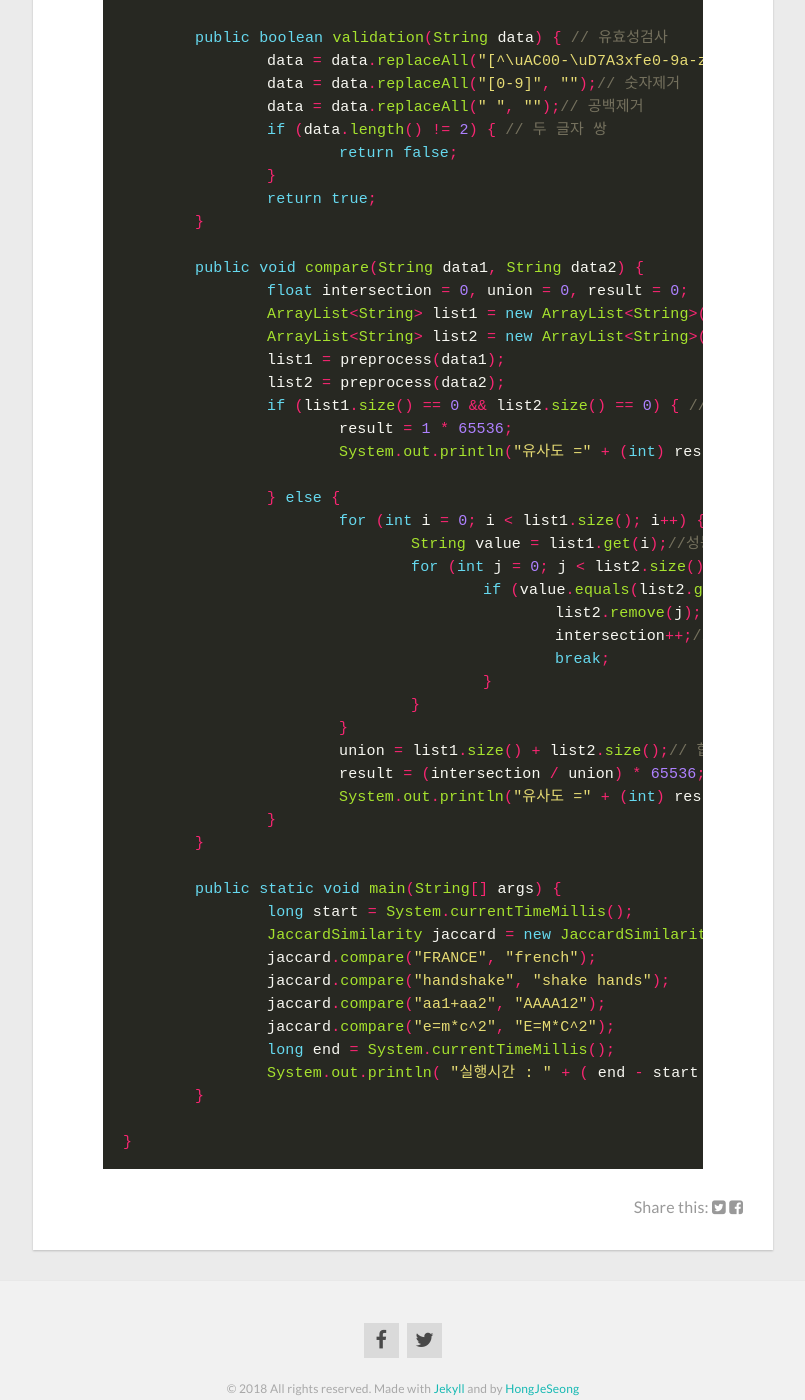
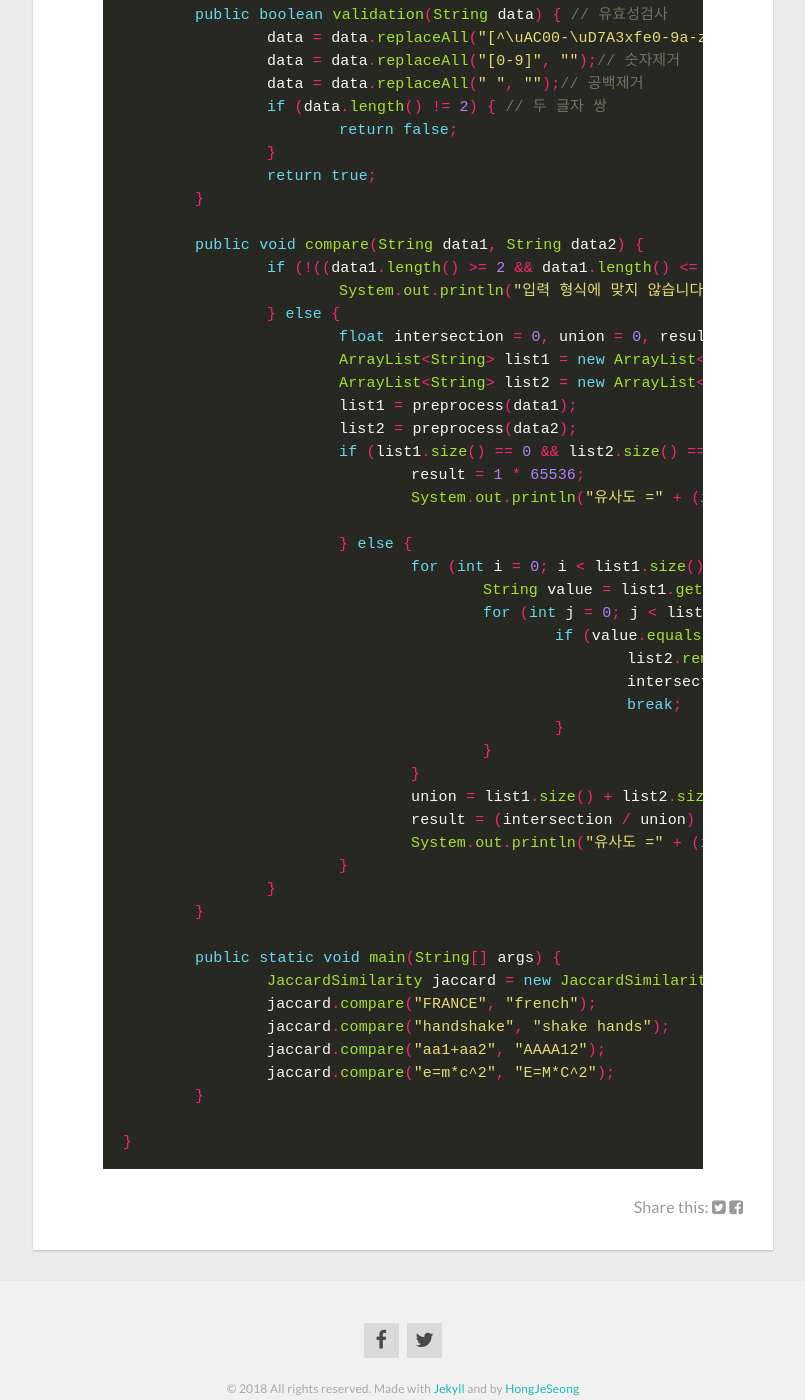
Before and after one commit to HongJeSeong/HongJeSeong.github.io, a Jekyll site: the page built from _posts/study/2018-02-07-kakao-news.md, in a window 1280 px wide and 1400 px high, scrolled down 3195 px. Shown: the whole window, without its empty margins (237-1042 px from the left). Built offline with Jekyll 4.4.1, drawn with Linux system fonts in a browser that asks for light colours; nearby versions of some CDN libraries; some of the changed text lies outside the part shown.

Commit message:
코드수정

```diff
--- a/_posts/study/2018-02-07-kakao-news.md
+++ b/_posts/study/2018-02-07-kakao-news.md
@@ -53,6 +53,7 @@ tag:
 | E=M*C^2 | e=m*c^2 | 65536 |
 
 
+<br>
 ### 문제 해설
 
 이 문제는 자카드 유사도를 설명해주고 자카드 유사도를 직접 계산하는 프로그램을 작성하는 문제입니다. 자카드 유사도는 실무에서도 유사한 문서를 판별할 때 주로 쓰이는데요, 몰랐더라도 문제에서 자세히 설명해주기 때문에 이해하는데 어려움은 없었을 거 같습니다. 공식은 매우 간단한데요, 교집합을 합집합으로 나눈 수입니다. 다만, 이 값은 0에서 1 사이의 실수가 되는데, 여기서는 이를 다루기 쉽도록 65536을 곱한 후 소수점 아래를 버리고 정수부만 취하도록 합니다.
@@ -69,8 +70,6 @@ _**이 문제의 정답률은 41.84%입니다.**_
 
 ## 해결 방법
 
-예제입력 4개 실행시간 0.004초
-
 ##### 소스코드
 {% highlight java %}
 package week1;
@@ -85,7 +84,6 @@ public class JaccardSimilarity {
 
 		data = data.toUpperCase();// 대문자 변환
 		String[] stringSplit = data.split("");// 쪼개기
-		System.out.println(data);
 		for (int i = 0; i < stringSplit.length - 1; i++) {// 유효한 것만 합치기
 			temp = stringSplit[i].concat(stringSplit[i + 1]);
 			if (validation(temp) == true) {
@@ -106,42 +104,44 @@ public class JaccardSimilarity {
 	}
 
 	public void compare(String data1, String data2) {
-		float intersection = 0, union = 0, result = 0;
-		ArrayList<String> list1 = new ArrayList<String>();
-		ArrayList<String> list2 = new ArrayList<String>();
-		list1 = preprocess(data1);
-		list2 = preprocess(data2);
-		if (list1.size() == 0 && list2.size() == 0) { // 공집합인 경우
-			result = 1 * 65536;
-			System.out.println("유사도 =" + (int) result);
+		if (!((data1.length() >= 2 && data1.length() <= 1000) && (data2.length() >= 2 && data2.length() <= 1000))) {
+			System.out.println("입력 형식에 맞지 않습니다.");
+		} else {
+			float intersection = 0, union = 0, result = 0;
+			ArrayList<String> list1 = new ArrayList<String>();
+			ArrayList<String> list2 = new ArrayList<String>();
+			list1 = preprocess(data1);
+			list2 = preprocess(data2);
+			if (list1.size() == 0 && list2.size() == 0) { // 공집합인 경우
+				result = 1 * 65536;
+				System.out.println("유사도 =" + (int) result);
 
-		} else {
-			for (int i = 0; i < list1.size(); i++) {
-				String value = list1.get(i);//성능위해 cast 남발 줄이기...
-				for (int j = 0; j < list2.size(); j++) {
-					if (value.equals(list2.get(j))) {
-						list2.remove(j);
-						intersection++;// 교집합
-						break;
+			} else {
+				for (int i = 0; i < list1.size(); i++) {
+					String value = list1.get(i);// 성능위해 cast 남발 줄이기...
+					for (int j = 0; j < list2.size(); j++) {
+						if (value.equals(list2.get(j))) {
+							list2.remove(j);
+							intersection++;// 교집합
+							break;
+						}
 					}
 				}
+				union = list1.size() + list2.size();// 합집합
+				result = (intersection / union) * 65536;
+				System.out.println("유사도 =" + (int) result);
 			}
-			union = list1.size() + list2.size();// 합집합
-			result = (intersection / union) * 65536;
-			System.out.println("유사도 =" + (int) result);
 		}
 	}
 
 	public static void main(String[] args) {
-		long start = System.currentTimeMillis();
 		JaccardSimilarity jaccard = new JaccardSimilarity();
 		jaccard.compare("FRANCE", "french");
 		jaccard.compare("handshake", "shake hands");
 		jaccard.compare("aa1+aa2", "AAAA12");
 		jaccard.compare("e=m*c^2", "E=M*C^2");
-		long end = System.currentTimeMillis();
-		System.out.println( "실행시간 : " + ( end - start )/1000.0+ "초");
 	}
 
 }
+
 {% endhighlight %}
```
